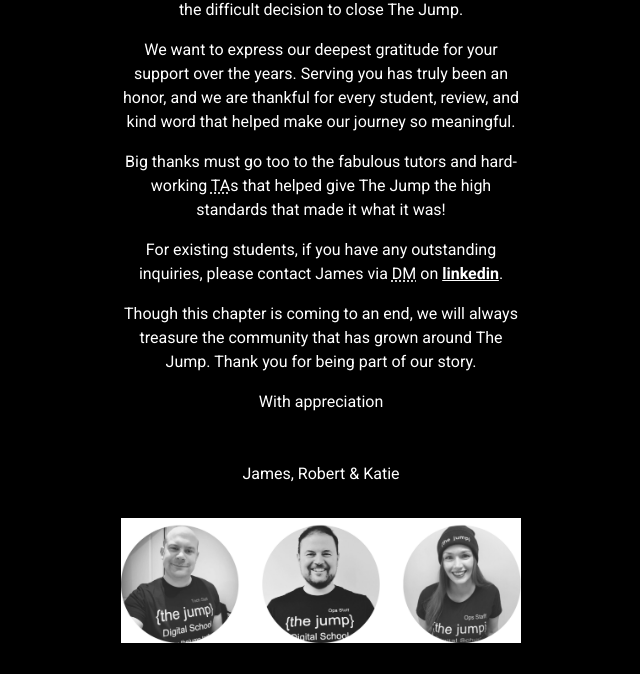
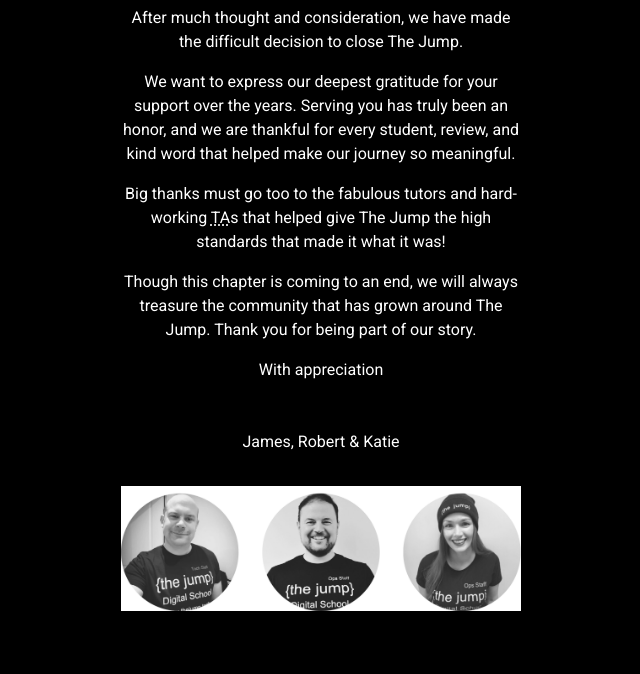
Before and after one commit to jmsherry/jump-outro, a plain HTML site: page index.html in a window 1280 px wide. Shown: the part 126-800 px from the top of the page, without its empty margins (319-959 px from the left). Drawn offline with nearby package versions, Linux system fonts and the light colour scheme.

Commit message:
removed linkedin DM message

```diff
--- a/index.html
+++ b/index.html
@@ -35,8 +35,11 @@
       <p>
         Big thanks must go too to the fabulous tutors and hard-working <abbr title="teaching assistant">TA</abbr>s that
         helped give The Jump the high standards that made it what it was!</p>
-
-      <p>For existing students, if you have any outstanding inquiries, please contact James via <abbr title="direct message">DM</abbr> on <a class="link" href="https://www.linkedin.com/in/james-sherry-389060b/">linkedin</a>.</p>
+<!--
+      <p>For existing students, if you have any outstanding inquiries, please contact James via
+        <abbr title="direct message">DM</abbr> on <a class="link" href="https://www.linkedin.com/in/james-sherry-389060b/">linkedin</a>
+        slack.
+      </p> -->
 
       <p>Though this chapter is coming to an end, we will always treasure the community that has grown around The Jump.
         Thank you for being part of our story.</p>
```
